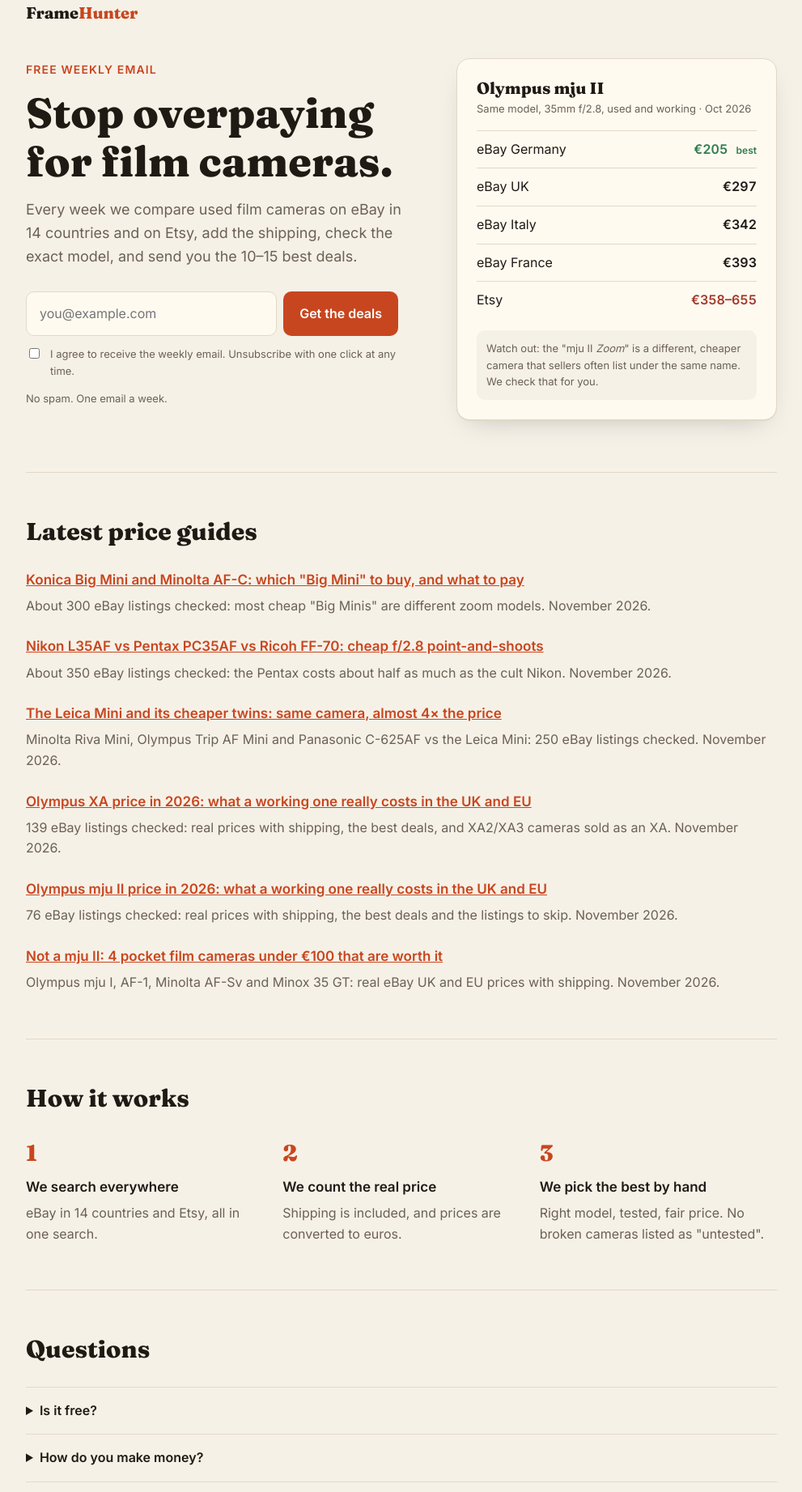
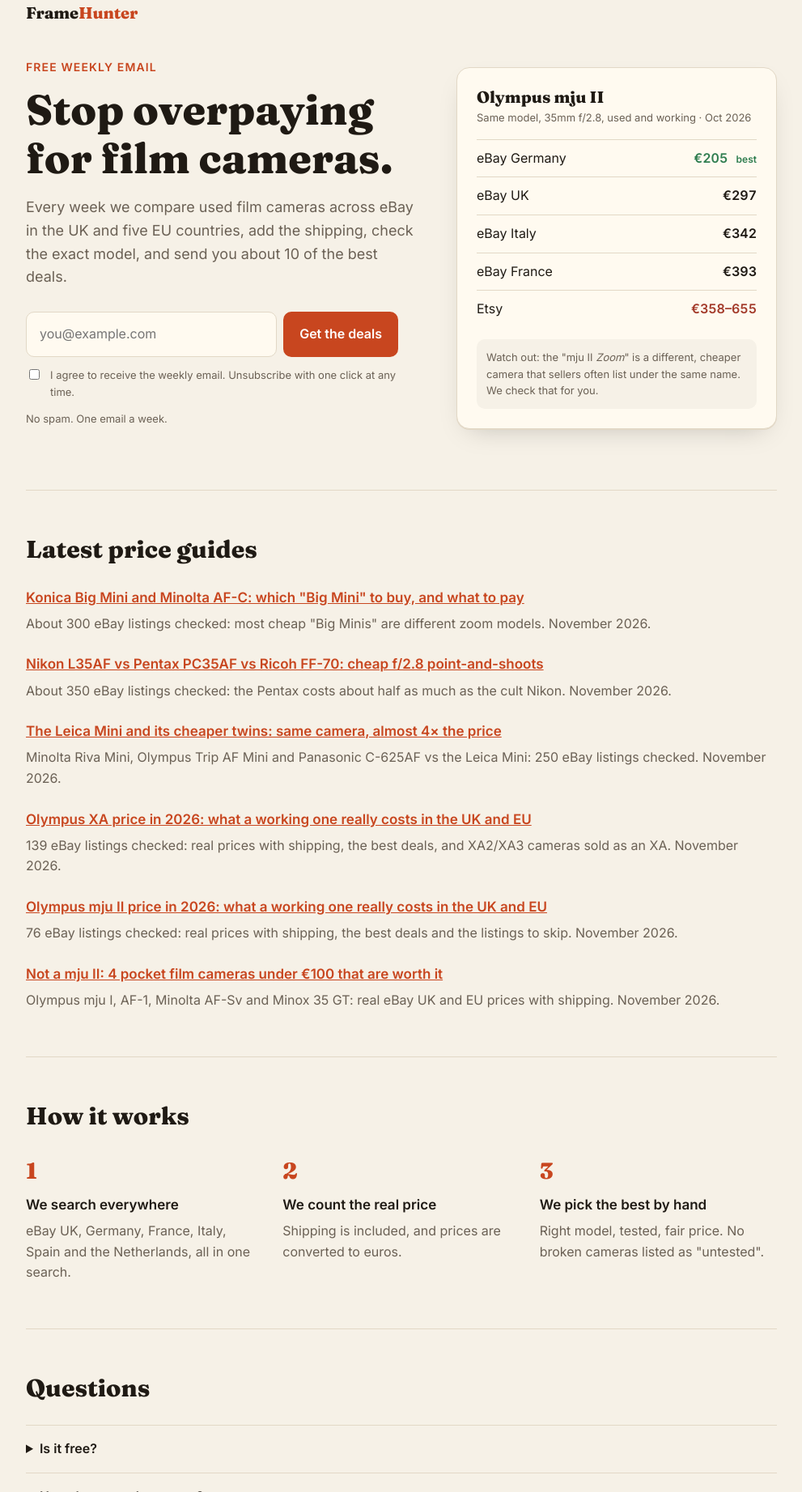
Before and after one commit to vasilyukwork-stack/frame-hunter, a plain HTML site: page index.html in a window 1280 px wide. Shown: the top 1843 px of the page at 81% size, without its empty margins (144-1135 px from the left). Drawn offline with Linux system fonts and the light colour scheme.

Commit message:
Add files via upload

```diff
--- a/index.html
+++ b/index.html
@@ -4,7 +4,8 @@
   <meta charset="utf-8">
   <meta name="viewport" content="width=device-width, initial-scale=1">
   <title>Frame Hunter</title>
-  <meta name="description" content="A free weekly list of the best used film camera deals across eBay in 14 countries and Etsy, with shipping included and models checked by hand.">
+  <meta name="description" content="A free weekly list of the best used film camera deals across eBay UK, Germany, France, Italy, Spain and the Netherlands, with shipping included and models checked by hand.">
+<link rel="canonical" href="https://framehunter.eu/">
   <link rel="preconnect" href="https://fonts.googleapis.com">
   <link rel="preconnect" href="https://fonts.gstatic.com" crossorigin>
   <link href="https://fonts.googleapis.com/css2?family=Fraunces:opsz,wght@9..144,600;9..144,800&family=Inter:wght@400;500;600&display=swap" rel="stylesheet">
@@ -126,7 +127,7 @@
       <div>
         <div class="eyebrow">Free weekly email</div>
         <h1>Stop overpaying for film cameras.</h1>
-        <p class="lead">Every week we compare used film cameras on eBay in 14 countries and on Etsy, add the shipping, check the exact model, and send you the 10–15 best deals.</p>
+        <p class="lead">Every week we compare used film cameras across eBay in the UK and five EU countries, add the shipping, check the exact model, and send you about 10 of the best deals.</p>
 
         <form action="https://buttondown.com/api/emails/embed-subscribe/framehunterclub" method="post" target="_blank">
           <div class="row">
@@ -187,7 +188,7 @@
         <div class="step">
           <div class="num">1</div>
           <h3>We search everywhere</h3>
-          <p>eBay in 14 countries and Etsy, all in one search.</p>
+          <p>eBay UK, Germany, France, Italy, Spain and the Netherlands, all in one search.</p>
         </div>
         <div class="step">
           <div class="num">2</div>
```
